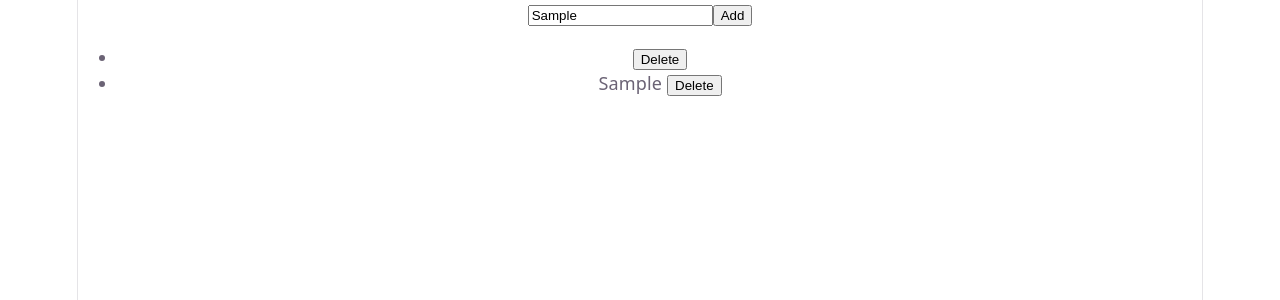
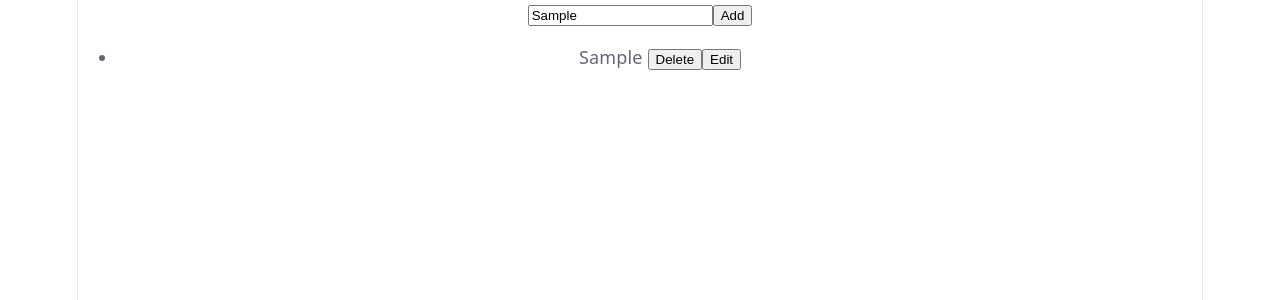
Before and after one commit to aboodsamad/Intern-abdelrahman-samad-todo-application, a React (Vite) app in the folder todo-application/: page / in a window 1280 px wide. Both pictures are taken after typing "Sample" into the empty fields and a click on the button "Add". Shown: the top 300 px of the page. Built offline with nearby package versions, Linux system fonts and the light colour scheme.

Commit message:
fix teh delete and add the edit feature

```diff
--- a/todo-application/src/task-managment/AddTask.tsx
+++ b/todo-application/src/task-managment/AddTask.tsx
@@ -1,18 +1,33 @@
 import { useState } from "react";
 
 export function AddTask() {
-  const [tasks, setTask] = useState([{ id: 0, task: "", complete: false }]);
+  const [tasks, setTask] = useState<
+    { id: number; task: String; complete: boolean }[]
+  >([]);
   const [text, setText] = useState("");
+  const [edit, setEdit] = useState("");
+  const [editId, setEditId] = useState<null | number>(null);
 
   function addTaskk(e: { preventDefault: () => void }) {
     e.preventDefault();
     if (text.trim() === "") return;
     if (tasks.some((item) => item.task === text)) return;
-    setTask([...tasks, { id: tasks.length, task: text, complete: false }]);
+    console.log(tasks.length);
+    setTask([...tasks, { id: Date.now(), task: text, complete: false }]);
   }
 
   function deleteTask(id) {
     setTask(tasks.filter((item) => item.id !== id));
+  }
+  function saveEdit(id) {
+    if (tasks.some((item) => item.task === edit)) {
+      setEditId(null);
+      return;
+    }
+    setTask(
+      tasks.map((item) => (item.id === id ? { ...item, task: edit } : item)),
+    );
+    setEditId(null);
   }
 
   return (
@@ -21,14 +36,34 @@ export function AddTask() {
         <input value={text} onChange={(e) => setText(e.target.value)} />
         <button type="submit">Add</button>
       </form>
+      {tasks.length > 0 && (
         <ul>
           {tasks.map((item) => (
             <li key={item.id}>
               {item.task}{" "}
               <button onClick={() => deleteTask(item.id)}>Delete</button>
+              <button
+                onClick={() => {
+                  setEditId(item.id);
+                }}
+              >
+                Edit
+              </button>
+
+              {editId === item.id && (
+                <>
+                  <input
+                    type="text"
+                    value={edit}
+                    onChange={(e) => setEdit(e.target.value)}
+                  />
+                  <button onClick={() => saveEdit(editId)}>Save</button>
+                </>
+              )}
             </li>
           ))}
         </ul>
+      )}
     </>
   );
 }
```
Lines whose indentation alone changed are shown as unchanged.
